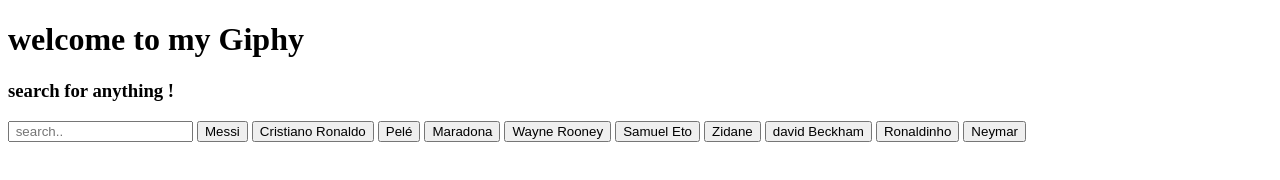
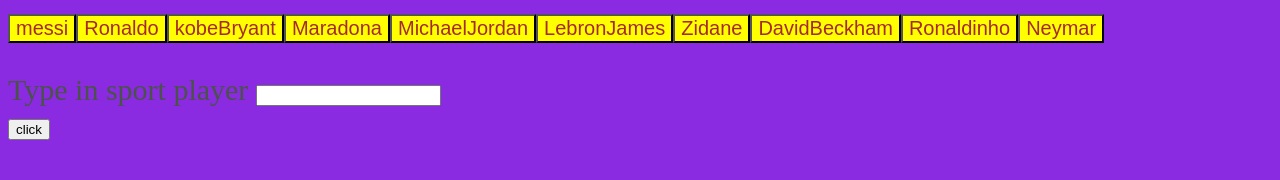
Before and after one commit to azdemissiew/GifTastic, a plain HTML site: page index.html in a window 1280 px wide. Drawn offline with nearby package versions, Linux system fonts and the light colour scheme.

Commit message:
added function for button

```diff
--- a/index.html
+++ b/index.html
@@ -6,23 +6,23 @@
     <meta http-equiv="X-UA-Compatible" content="ie=edge">
     <title>Button Triggerd Ajax</title>
     <script src="https://cdnjs.cloudflare.com/ajax/libs/jquery/3.2.1/jquery.min.js"></script>
+    <link rel = "stylesheet" type="text/css" href="javascript/style.css">
 
 
 </head>
 <body>
     <div id="page"></div>
-    <input id="searchgiphy" type="text" placeholder=" search..">
+    <p id="welcome"></p>
 
-    <button data-search = "Messi" type="submit">Messi</button>
-    <button data-search = "Cristiano Ronaldo" type="submit">Cristiano Ronaldo</button>
-    <button data-search = "Pelé"  type="submit">Pelé</button>
-    <button data-search = "Maradona"  type="submit">Maradona</button>
-    <button data-search = "Wayne Rooney"  type="submit">Wayne Rooney</button>
-    <button data-search = "Samuel Eto"  type="submit">Samuel Eto</button>
-    <button data-search = "Zidane"  type="submit">Zidane</button>
-    <button data-search = "David Beckham"  type="submit">david Beckham</button>
-    <button data-search = "Ronaldinho"  type="submit">Ronaldinho</button>
-    <button data-search = "Neymar"  type="submit">Neymar </button>
+    <form id="myform">
+        Type in sport player <input id="name" type="text"/><br/>
+                            <input type="button" value="click" onclick="write_name();">
+    </form>
+
+
+    <div id="images"> </div>
+
+
 
     <script type= "text/javascript" src="./javascript/ajax.js" >
 
--- a/javascript/ajax.js
+++ b/javascript/ajax.js
@@ -1,29 +1,51 @@
-// create an H1 for the page
-$("#page").html("<h1> welcome to my Giphy</h1>");
-$("#page").append("<h3>search for anything !</h3>");
 
 
 
-// to acces Ajax  and get the response
+
+/* .........Globalvariables........ */
+var topics = ["messi", "Ronaldo", "kobeBryant", "Maradona", "MichaelJordan", "LebronJames", "Zidane", "DavidBeckham", "Ronaldinho", "Neymar"];
+
+for (var i = 0; i < topics.length; i++) {
+    var datas = "#" + topics[i];
+    $("#page").append("<button id= '" + topics[i] + "'>" + topics[i] + "</button>");
+    $(datas).data("search", topics[i]);
 
 
+}
+
 // button function
-$("button").on("click",function(){
-    var x =$(this).data("search");
+$(document).ready(function() {
+$("button").on("click", function () {
+    $("#images").empty();
+    var x = $(this).data("search");
     console.log(x);
-    var querryURL = "http://api.giphy.com/v1/gifs/search?q="+x+"&api_key=uUSghzLZilA2DFjfRmFUP5OIpJWcK7nH&limit=11";
+    var querryURL = "http://api.giphy.com/v1/gifs/search?q=" + x + "&api_key=uUSghzLZilA2DFjfRmFUP5OIpJWcK7nH&limit=11";
     console.log(querryURL)
 
 
-$.ajax({url:querryURL,
-    method: "GET"
-}).done(function(response){
-console.log(response.data[0].rating);
-// to get the rating from data
-$('body').append("<p>Rating:" +response.data[0].rating+"</p>");
-// to get the image from data
+    $.ajax({
+        url: querryURL,
+        method: "GET"
+    }).done(function (response) {
 
 
-})
+        for (var j = 0; j < response.data.length; j++) {
+
+            // to get the rating from data
+            console.log(response.data[j].images.downsized.url);
+            $("#images").append("<p>Rating:" + response.data[j].rating + "</p>");
+            // to get the image from data
+        $("#images").append("<img src='" + response.data[j].images.downsized.url + "'>");
+        }
+
+
+    })
 
 })
+});
+
+function write_name(){
+    var welcome_parra=document.getElementById("welcome");
+    var name =document.getElementById("name");
+    welcome_parra.innerHTML= name.value;
+}
--- /dev/null
+++ b/javascript/style.css
@@ -0,0 +1,52 @@
+body{
+    color:rgb(75, 82, 75);
+    font-size:30px;
+    background-color:blueviolet;
+}
+#messi{
+    color:brown;
+    background-color:yellow;
+    font-size:20px;
+}
+#Ronaldo{
+    color:brown;
+    background-color:yellow;
+    font-size:20px;
+}
+#kobeBryant{
+    color:brown;
+    background-color:yellow;
+    font-size:20px;
+}#Maradona{
+    color:brown;
+    background-color:yellow;
+    font-size:20px;
+}#MichaelJordan{
+    color:brown;
+    background-color:yellow;
+    font-size:20px;
+}#LebronJames{
+    color:brown;
+    background-color:yellow;
+    font-size:20px;
+}
+#Zidane{
+    color:brown;
+    background-color:yellow;
+    font-size:20px;
+}
+#DavidBeckham{
+    color:brown;
+    background-color:yellow;
+    font-size:20px;
+}
+#Ronaldinho{
+    color:brown;
+    background-color:yellow;
+    font-size:20px;
+}
+#Neymar{
+    color:brown;
+    background-color:yellow;
+    font-size:20px;
+}
```
